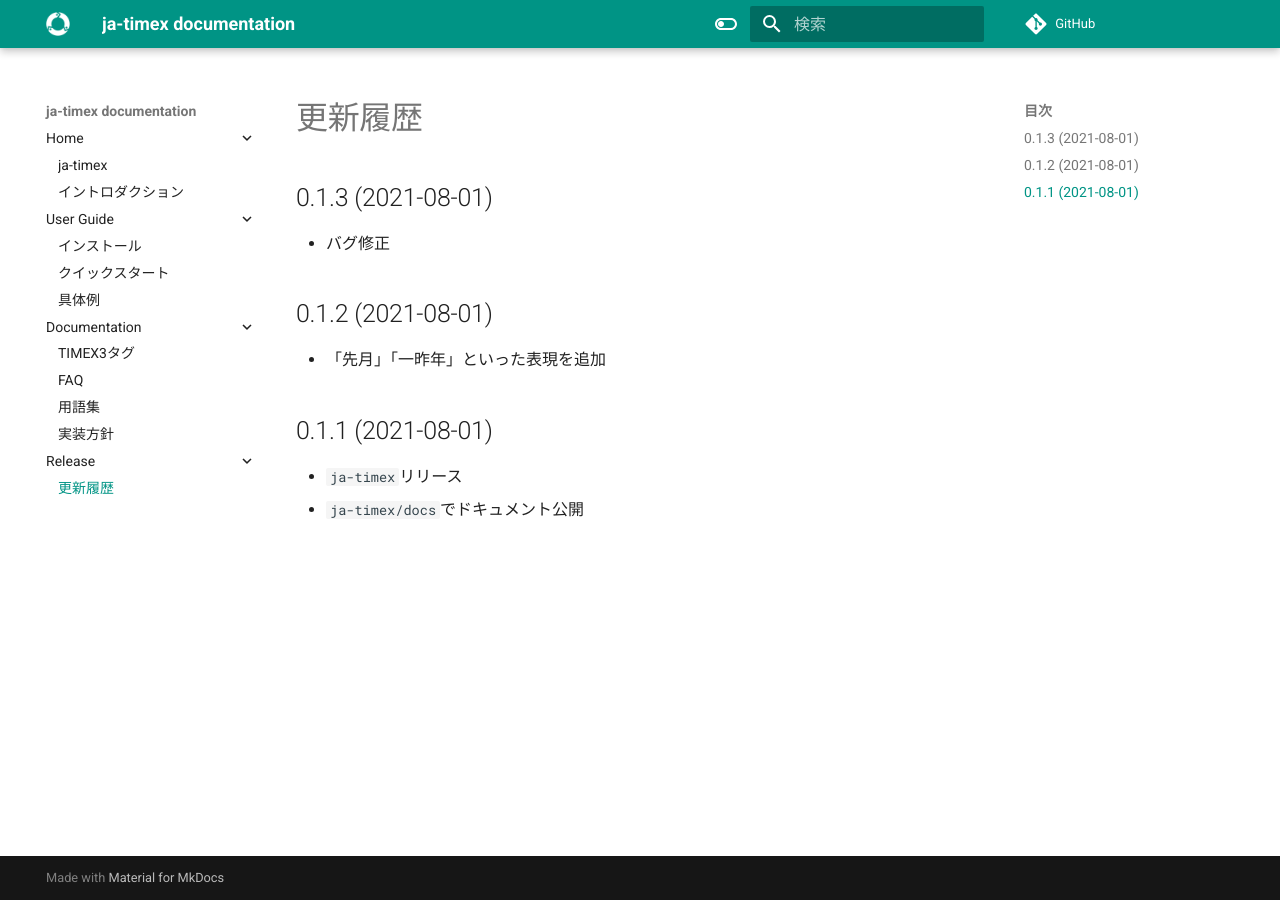
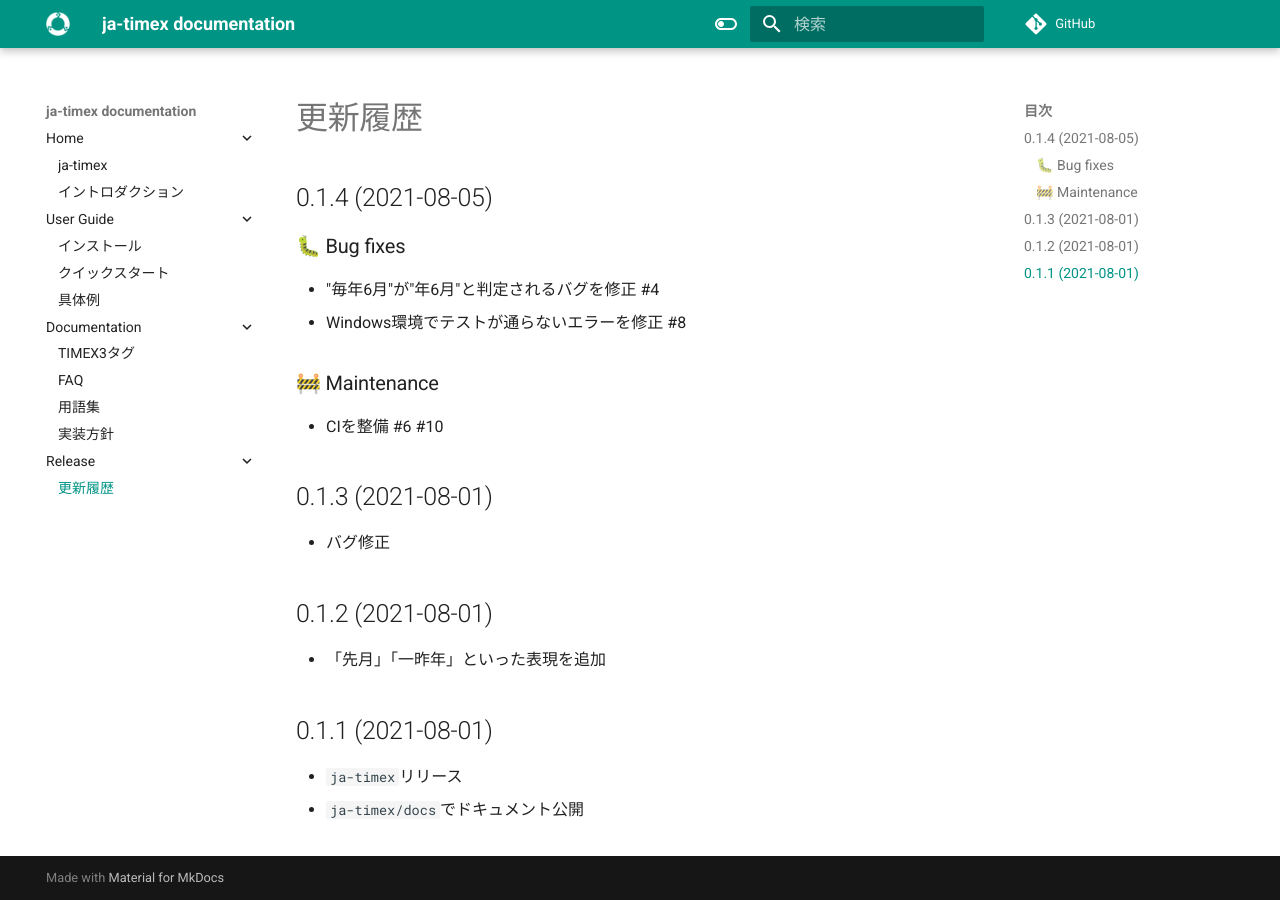
Before and after one commit to yagays/ja-timex, an MkDocs documentation site: the page built from docs/docs/changelog.md, in a window 1280 px wide. Built offline with MkDocs 1.6.1 and Material for MkDocs 9.7.7, drawn with Linux system fonts in a browser that asks for light colours; comment, search, counter and statistics services are not loaded.

Commit message:
update changelog

```diff
--- a/docs/docs/changelog.md
+++ b/docs/docs/changelog.md
@@ -1,4 +1,14 @@
 # 更新履歴
+
+## 0.1.4 (2021-08-05)
+
+### 🐛 Bug fixes
+- "毎年6月"が"年6月"と判定されるバグを修正 #4
+- Windows環境でテストが通らないエラーを修正 #8
+
+### 🚧 Maintenance
+
+- CIを整備 #6 #10
 
 ## 0.1.3 (2021-08-01)
 
```
